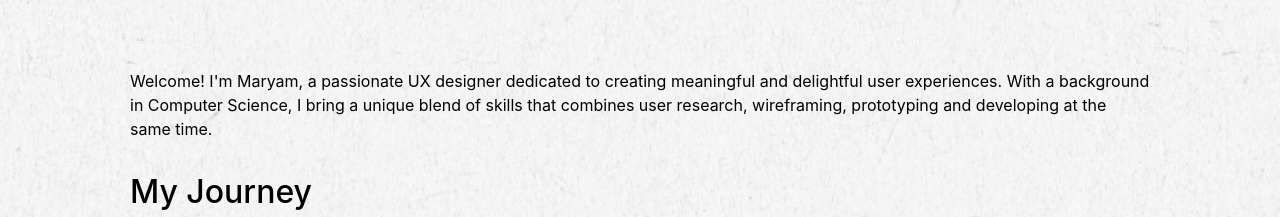
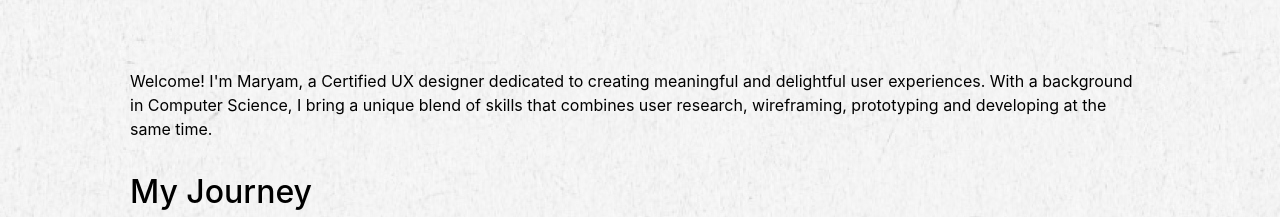
Before and after one commit to itlancer999/practice, a React (Create React App) app: page / in a window 1280 px wide. Shown: the part 1574-1791 px from the top of the page. Built offline with nearby package versions, Linux system fonts and the light colour scheme.

Commit message:
text changes

```diff
--- a/src/Home.js
+++ b/src/Home.js
@@ -183,7 +183,7 @@ export const Home = () => (
 
               <h1 className="header faint">About</h1>
               <div className="p-5">
-              <p className="pt-3">Welcome! I'm Maryam, a passionate UX designer dedicated to creating
+              <p className="pt-3">Welcome! I'm Maryam, a Certified UX designer dedicated to creating
                 meaningful and delightful user experiences. With a background in Computer Science, I bring a unique blend of
                 skills that combines user research, wireframing, prototyping and developing at the same time.
               </p>
```
